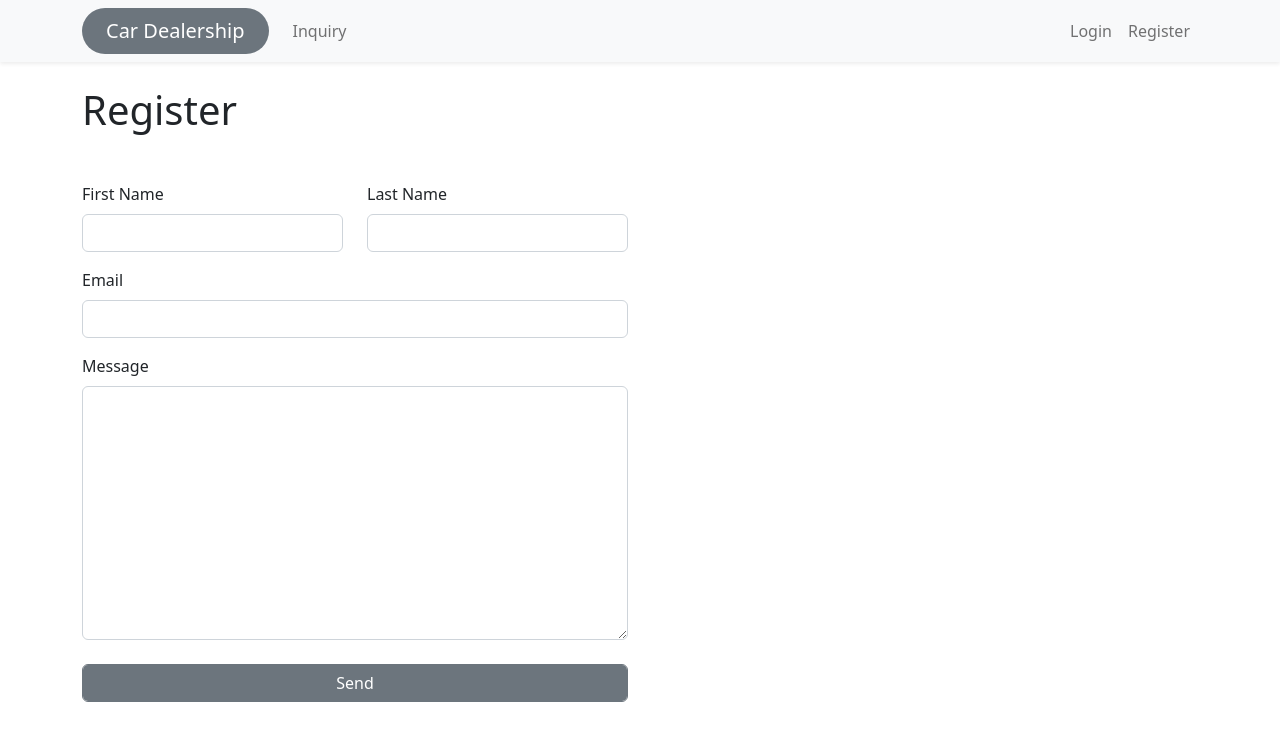
After one commit to samiu11ah/car_dealership, a Django app: page /inquiry/ in a window 1280 px wide. The commit adds this page. Shown: the top 741 px of the page. Run offline with Django 4.2, Linux system fonts and the light colour scheme; some libraries are stand-ins or nearby versions.

Commit message:
added env vars, inquiry page with reCaptcha

```diff
--- a/base/admin.py
+++ b/base/admin.py
@@ -1,8 +1,9 @@
 from django.contrib import admin
-from .models import Car
+from .models import Car, Inquiry
 # Register your models here.
 admin.site.site_header = "Car Dealership"
 admin.site.index_title = 'Admin: Dealership Area'
 
 
 admin.site.register(Car)
+admin.site.register(Inquiry)
--- /dev/null
+++ b/base/templates/base/inquiry.html
@@ -0,0 +1,51 @@
+{% extends 'base/layout.html' %}
+
+
+
+{% block extra_head %}
+<script src="https://www.google.com/recaptcha/api.js"></script>
+{% endblock extra_head %}
+
+{% block body %}
+<div class="container">
+
+    <h1>Register</h1>
+    <div class="row mt-5">
+        <div class="col-sm-12 col-md-6">
+            <form action="" method="POST">
+                {% csrf_token %}
+                <div class="row">
+                    <div class="col-6">
+                        <div class="mb-3">
+                            <label for="nameInput" class="form-label">First Name</label>
+                            <input required name="first_name" type="text" class="form-control" id="nameInput">
+                        </div>
+                    </div>
+                    <div class="col-6">
+                        <div class="mb-3">
+                            <label for="nameInput" class="form-label">Last Name</label>
+                            <input required name="last_name" type="text" class="form-control" id="nameInput">
+                        </div>
+                    </div>
+                </div>
+
+                <div class="mb-3">
+                    <label for="emailInput" class="form-label">Email</label>
+                    <input required name="email" type="email" class="form-control" id="emailInput">
+                </div>
+                <div class="mb-3">
+                    <label for="messageInput" class="form-label">Message</label>
+                    <textarea class="form-control" required name="message" id="" cols="30" rows="10" id="messageInput"></textarea>
+                </div>
+
+                <div class="g-recaptcha" data-sitekey="{{RECAPTCHA_SITE_KEY}}"></div>
+
+                <button type="submit" class="btn btn-secondary form-control mt-2">Send</button>
+            </form>
+        </div>
+    </div>
+</div>
+
+
+
+{% endblock body %}
--- a/base/templates/base/layout.html
+++ b/base/templates/base/layout.html
@@ -5,6 +5,8 @@
     <meta name="viewport" content="width=device-width, initial-scale=1">
     <title>Car Dealership</title>
     <link href="https://cdn.jsdelivr.net/npm/bootstrap@5.2.3/dist/css/bootstrap.min.css" rel="stylesheet" integrity="sha384-rbsA2VBKQhggwzxH7pPCaAqO46MgnOM80zW1RWuH61DGLwZJEdK2Kadq2F9CUG65" crossorigin="anonymous">
+    {% block extra_head %}
+    {% endblock extra_head %}
   </head>
   <body>
 
@@ -15,19 +17,19 @@
             <span class="navbar-toggler-icon"></span>
           </button>
           <div class="collapse navbar-collapse" id="navbarNav">
-            {% if request.user.is_authenticated %}
             <ul class="navbar-nav ">
+              {% if request.user.is_authenticated %}
               <li class="nav-item">
                 <a class="nav-link active" aria-current="page" href="{% url 'index' %}">Home</a>
               </li>
               <li class="nav-item">
                 <a class="nav-link" href="{% url 'cars' %}">Cars</a>
               </li>
+              {% endif %}
               <li class="nav-item">
-                <a class="nav-link" href="#">Enquiry</a>
+                <a class="nav-link" href="{% url 'inquiry' %}">Inquiry</a>
               </li>
             </ul>
-            {% endif %}
 
             <ul class="nav navbar-nav ms-auto">
               {% if request.user.is_authenticated %}
@@ -70,5 +72,6 @@
 
 
     <script src="https://cdn.jsdelivr.net/npm/bootstrap@5.2.3/dist/js/bootstrap.bundle.min.js" integrity="sha384-kenU1KFdBIe4zVF0s0G1M5b4hcpxyD9F7jL+jjXkk+Q2h455rYXK/7HAuoJl+0I4" crossorigin="anonymous"></script>
+
   </body>
 </html>
--- a/base/templates/base/user_login.html
+++ b/base/templates/base/user_login.html
@@ -1,4 +1,7 @@
 {% extends 'base/layout.html' %}
+
+
+
 {% block body %}
 <div class="container">
 
--- a/base/urls.py
+++ b/base/urls.py
@@ -7,4 +7,5 @@ urlpatterns = [
     path('register/', views.register, name='register'),
     path('user_login/', views.user_login, name='user_login'),
     path('user_logout/', views.user_logout, name='user_logout'),
+    path('inquiry/', views.inquiry, name='inquiry'),
 ]
--- a/base/views.py
+++ b/base/views.py
@@ -1,9 +1,12 @@
 from django.shortcuts import render, redirect
-from .models import Car
+from .models import Car, Inquiry
 from django.contrib.auth.decorators import login_required
 from django.contrib.auth import authenticate, login, logout
 from django.contrib import messages
 from django.contrib.auth.models import User
+from django.conf import settings
+import requests
+import json
 # Create your views here.
 
 def index(request):
@@ -64,3 +67,36 @@ def user_logout(request):
     logout(request)
     messages.warning(request, 'Logged out.')
     return redirect('user_login')
+
+def inquiry(request):
+    context = {}
+    if request.method == "POST":
+        recap_res = request.POST.get('g-recaptcha-response')
+        recap_data = {
+            'secret': settings.RECAPTCHA_SECRET_KEY,
+            'response': recap_res
+        }
+
+        r = requests.post('https://www.google.com/recaptcha/api/siteverify', data=recap_data)
+        response = json.loads(r.text)
+
+        recap_verified = response['success']
+
+        if recap_verified:
+            first_name = request.POST.get('first_name')
+            last_name = request.POST.get('last_name')
+            email = request.POST.get('email')
+            message = request.POST.get('message')
+
+            enq = Inquiry(first_name=first_name, last_name=last_name, email=email, message=message)
+            enq.save()
+            messages.success(request, 'Your message has be sent')
+        else:
+            messages.warning(request, 'Please fill reCaptcha')
+
+        return redirect('inquiry')
+
+
+    context['RECAPTCHA_SITE_KEY'] = settings.RECAPTCHA_SITE_KEY
+
+    return render(request, 'base/inquiry.html', context)
--- a/requirements.txt
+++ b/requirements.txt
@@ -1,5 +1,11 @@
 asgiref==3.5.2
 backports.zoneinfo==0.2.1
+certifi==2022.9.24
+charset-normalizer==2.1.1
 Django==4.1.3
+idna==3.4
 Pillow==9.3.0
+python-dotenv==0.21.0
+requests==2.28.1
 sqlparse==0.4.3
+urllib3==1.26.13
```
Also changed, not shown: base/models.py (+13 -0 lines), car_dealership/settings.py (+9 -1 lines), base/migrations/0001_initial.py.
